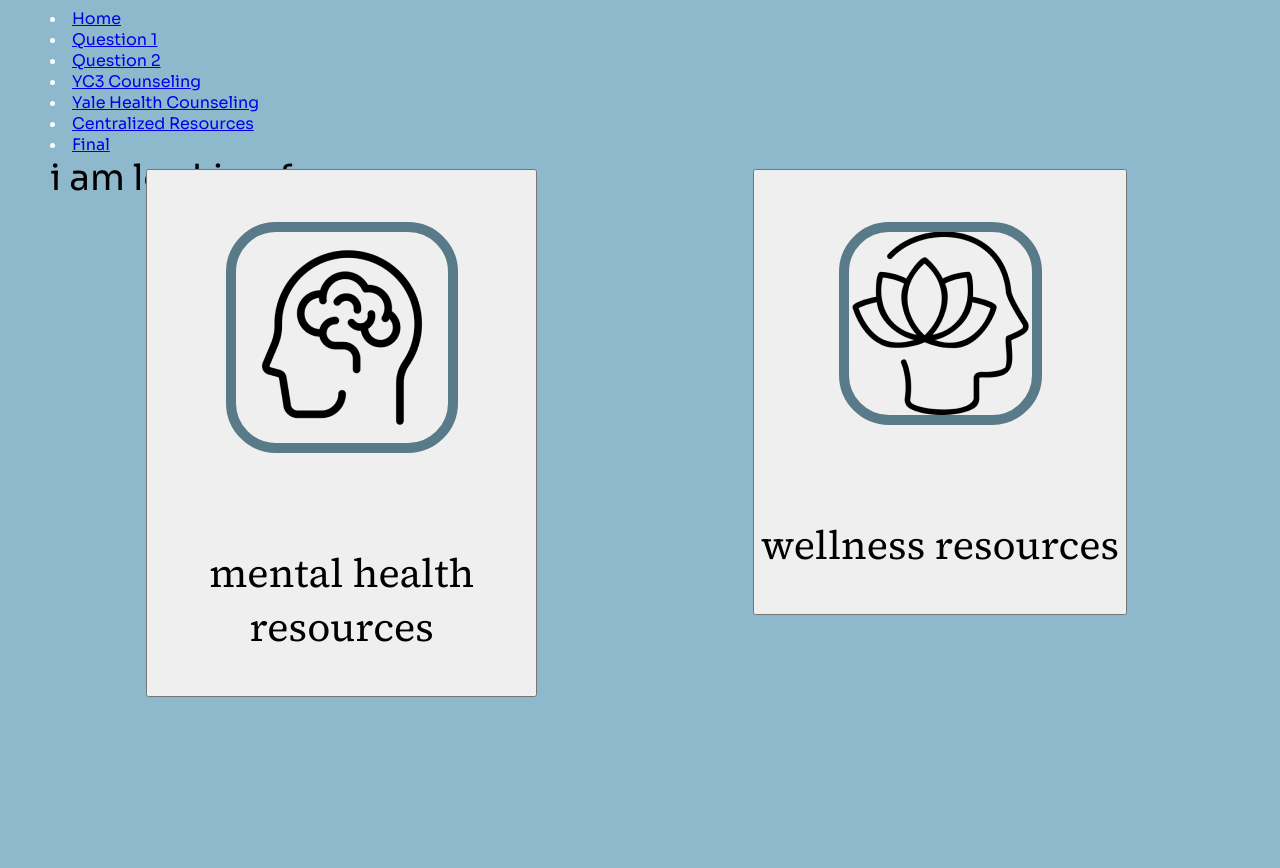
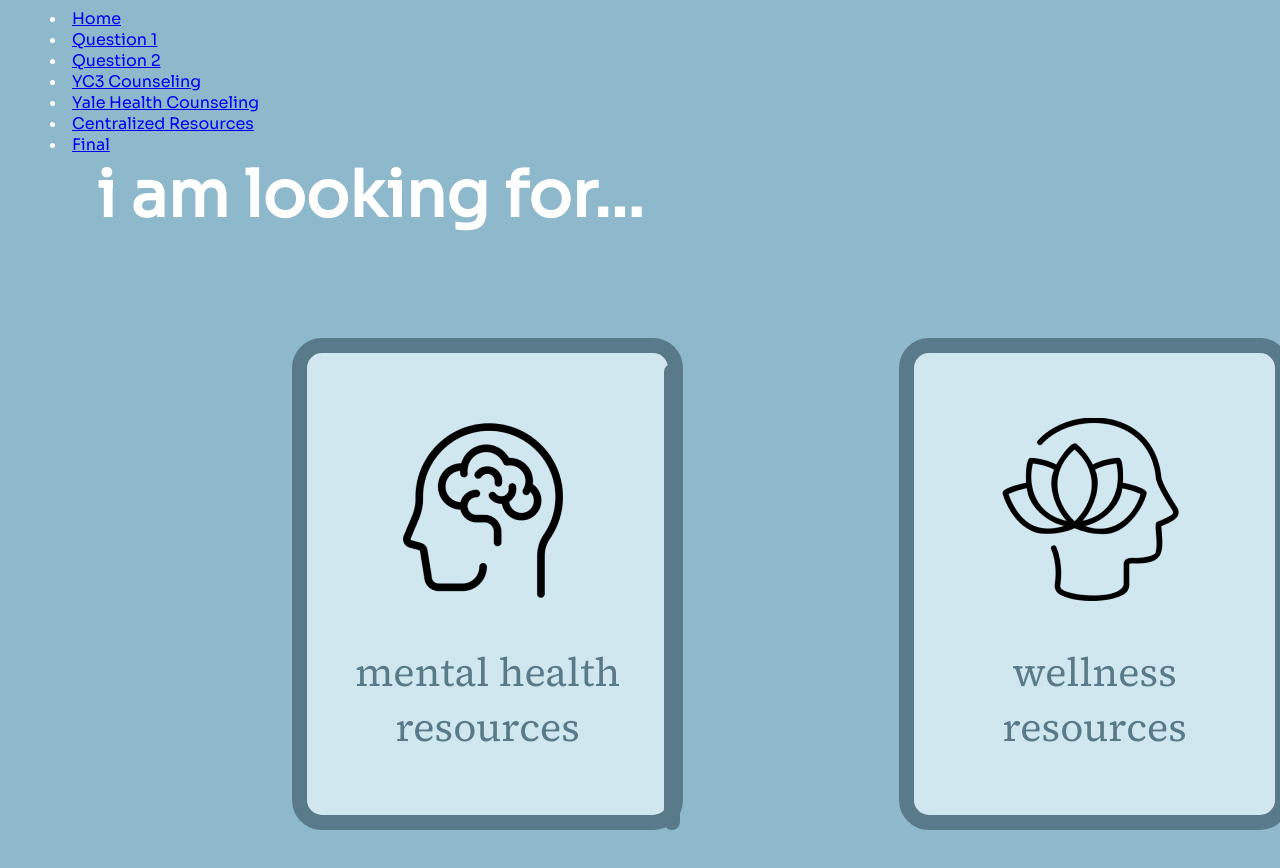
Before and after one commit to apurvagyan/hci-mental-health-proj, a React (Create React App) app in the folder my-app/: page /Q1 in a window 1280 px wide. Shown: the top 868 px of the page. Built offline with nearby package versions, Linux system fonts and the light colour scheme.

Commit message:
resolve style changes to maintain app aesthetic

```diff
--- a/my-app/src/components/Layout.css
+++ b/my-app/src/components/Layout.css
@@ -31,3 +31,126 @@ img {
     border: 10px solid #597A88;
     margin: 50px;
 }
+
+.text-options {
+    width: 269px;
+    height: 80px;
+    font-family: 'Source Serif 4';
+    font-style: normal;
+    font-weight: 400;
+    font-size: 40px;
+    line-height: 55px;
+    text-align: center;
+    color: #597A88;
+    margin-top: -8px;
+}
+
+.button-options {
+    box-sizing: border-box;
+    display: flex;
+    flex-direction: column;
+    align-items: center;
+    padding: 300px 31px 47px;
+    gap: 30px;
+    position: absolute;
+    width: 391.34px;
+    height: 491.62px;
+    left: 146px;
+    top: 169px;
+    background: #D1E7F0;
+    border: 15px solid #597A88;
+    border-radius: 30px;
+}
+
+.question {
+    /* position: absolute; */
+    width: 640px;
+    height: 119px;
+    left: 320px;
+    top: 52px;
+    font-family: 'Sora';
+    font-style: normal;
+    font-weight: 700;
+    font-size: 64px;
+    line-height: 81px;
+    text-align: center;
+    color: #FFFFFF;
+}
+
+.divider {
+    position: absolute;
+    width: 16px;
+    height: 466px;
+    left: calc(50% + 24px);
+    top: 90px;
+    background: #597A88;
+    border-radius: 10px;
+}
+
+.option-one-img {
+    position: absolute;
+    width: 212px;
+    height: 211px;
+    left: 20px;
+    top: 2px;
+    border: none;
+    border-radius: 0px;
+}
+
+.option-two-img {
+    position: absolute;
+    width: 183px;
+    height: 183px;
+    left: 35px;
+    top: 15px;
+    border: none;
+    border-radius: 0px;
+}
+
+.help-text {
+    position: absolute;
+    width: 225px;
+    height: 66px;
+    left: 1250px;
+    top: 50px;
+    font-family: 'Source Serif 4';
+    font-style: italic;
+    font-weight: 400;
+    font-size: 24px;
+    line-height: 33px;
+    text-align: right;
+    color: #000000;
+}
+
+/* nawal's CSS comments, ignore for now
+flex: none;
+order: 0;
+flex-grow: 0;
+
+Vector
+
+position: absolute;
+left: 8.33%;
+right: 8.33%;
+top: 8.33%;
+bottom: 8.33%;
+
+background: #000000;
+
+
+raise both hands for help!
+
+position: absolute;
+width: 175px;
+height: 66px;
+left: 1076px;
+top: 96px;
+
+font-family: 'Source Serif 4';
+font-style: italic;
+font-weight: 400;
+font-size: 24px;
+line-height: 33px;
+text-align: right;
+
+color: #000000; */
```
